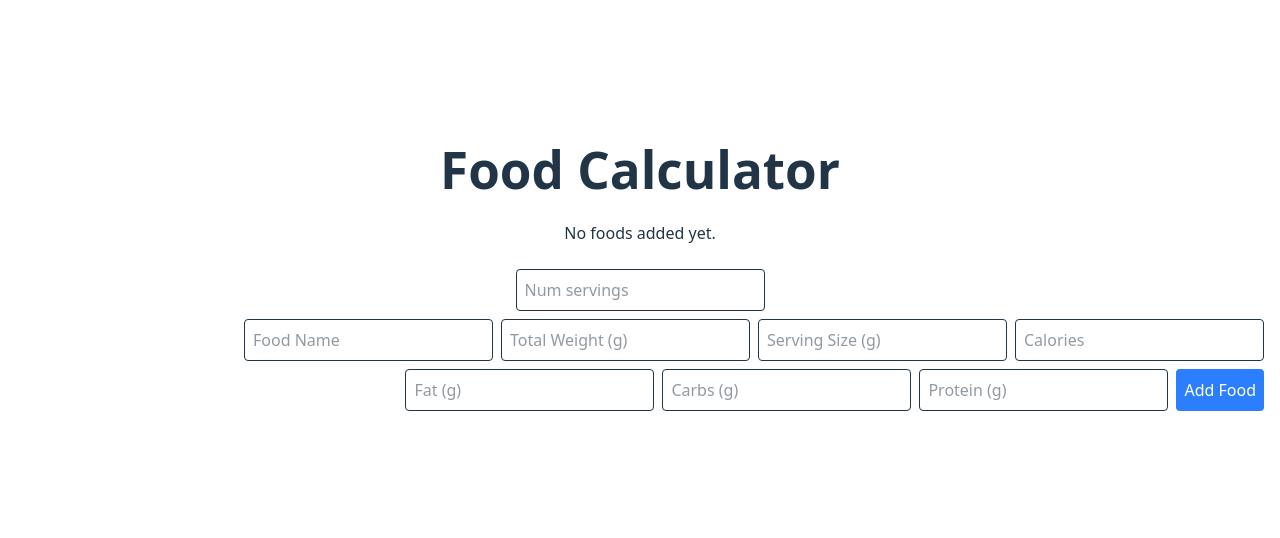
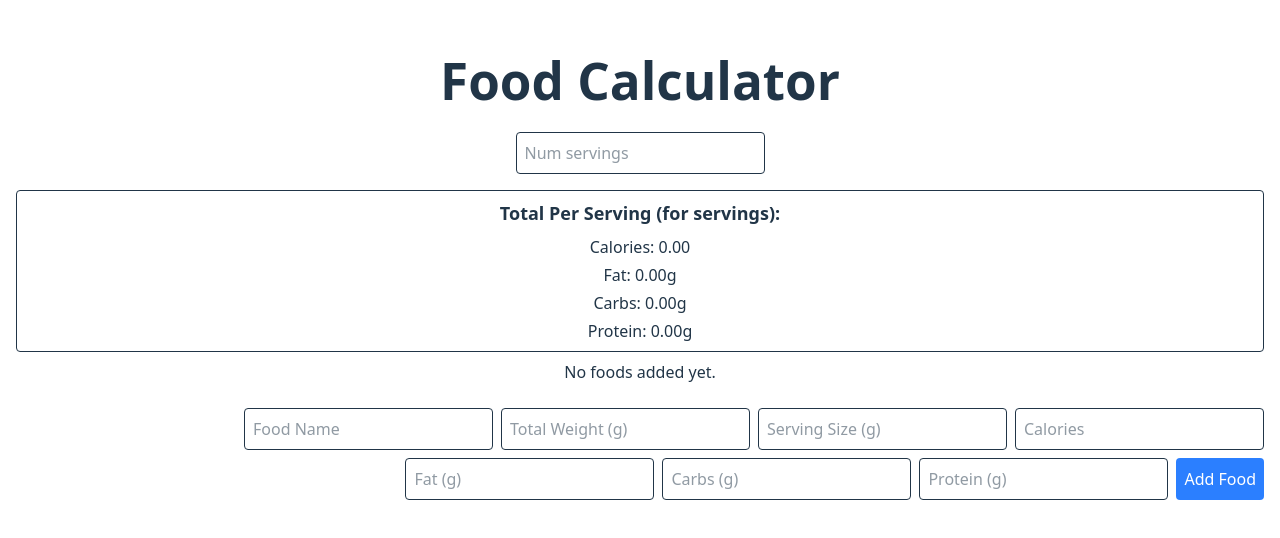
Before and after one commit to cquinones100/food-calculator, a React (Vite) app: page / in a window 1280 px wide. Shown: the part 124-662 px from the top of the page. Built offline with nearby package versions, Linux system fonts and the light colour scheme.

Commit message:
support totals per serving

```diff
--- a/src/App.tsx
+++ b/src/App.tsx
@@ -2,10 +2,10 @@ import React, { useEffect } from 'react';
 import './App.css'
 import type { Food } from './food_items';
 import FoodItems from './food_items';
+import TotalPerServing from './total_per_serving';
 
 function App() {
   const [foods, setFoods] = React.useState<Food[]>();
-  const [numServings, setNumServings] = React.useState<number>();
 
   useEffect(() => {
     if (!foods) {
@@ -48,6 +48,7 @@ function App() {
   return (
     <div className="flex flex-col items-center p-4 w-full gap-2">
       <h1 className="text-2xl font-bold mb-4">Food Calculator</h1>
+      <TotalPerServing foods={foods || []} />
       {
         foods && foods.length > 0 ? (
           <FoodItems foods={foods} resetFoods={resetFoods} />
@@ -55,18 +56,6 @@ function App() {
           <p className="mb-4">No foods added yet.</p>
         )
       }
-      <div className="flex flex-col items-center gap-3 w-full">
-        <label htmlFor="num-servings" className="sr-only">Number of Servings:</label>
-        <input
-          className="border p-2 rounded"
-          placeholder='Num servings'
-          type="number"
-          id="num-servings"
-          value={numServings}
-          onChange={(e) => setNumServings(Number(e.target.value))}
-          min="1"
-        />
-      </div>
       <form onSubmit={handleSubmit} className="flex flex-wrap justify-end gap-2">
         <label htmlFor="food-name" className="sr-only">Food Name</label>
         <input type="text" placeholder="Food Name" className="border p-2 rounded" id="food-name" />
--- /dev/null
+++ b/src/total_per_serving.tsx
@@ -0,0 +1,55 @@
+import React, { useMemo } from "react";
+import type { Food } from "./food_items";
+
+export default function TotalPerServing({ foods }: { foods: Food[]; }) {
+  const [numServings, setNumServings] = React.useState<number>();
+
+  const perServing = useMemo(() => {
+    const defaultValues = { calories: 0, fat: 0, carbs: 0, protein: 0 };
+
+    if (!numServings) {
+      return defaultValues;
+    }
+
+    return foods.reduce((acc, food) => {
+      acc.calories += (food.calories / food.servingSize) * (food.totalWeight / numServings);
+      acc.fat += (food.fat / food.servingSize) * (food.totalWeight / numServings);
+      acc.carbs += (food.carbs / food.servingSize) * (food.totalWeight / numServings);
+      acc.protein += (food.protein / food.servingSize) * (food.totalWeight / numServings);
+
+      return acc;
+    }, defaultValues);
+  }, [foods, numServings]);
+
+  return (
+    <div className="flex flex-col items-center w-full">
+      <div className="flex flex-col items-center gap-3 w-full">
+        <label htmlFor="num-servings" className="sr-only">Number of Servings:</label>
+        <input
+          className="border p-2 rounded"
+          placeholder='Num servings'
+          type="number"
+          id="num-servings"
+          value={numServings}
+          onChange={(e) => {
+            if (!e.target.value) {
+              setNumServings(undefined)
+              return
+            }
+            setNumServings(Number(e.target.value))
+          }}
+          min="1"
+        />
+      </div>
+      <div className="border p-2 rounded w-full mt-4 gap-2">
+        <h2 className="text-lg font-bold mb-2">Total Per Serving (for {numServings} servings):</h2>
+        <div className="flex flex-col gap-1">
+          <div>Calories: {perServing.calories.toFixed(2)}</div>
+          <div>Fat: {perServing.fat.toFixed(2)}g</div>
+          <div>Carbs: {perServing.carbs.toFixed(2)}g</div>
+          <div>Protein: {perServing.protein.toFixed(2)}g</div>
+        </div>
+      </div>
+    </div>
+  );
+}
```
